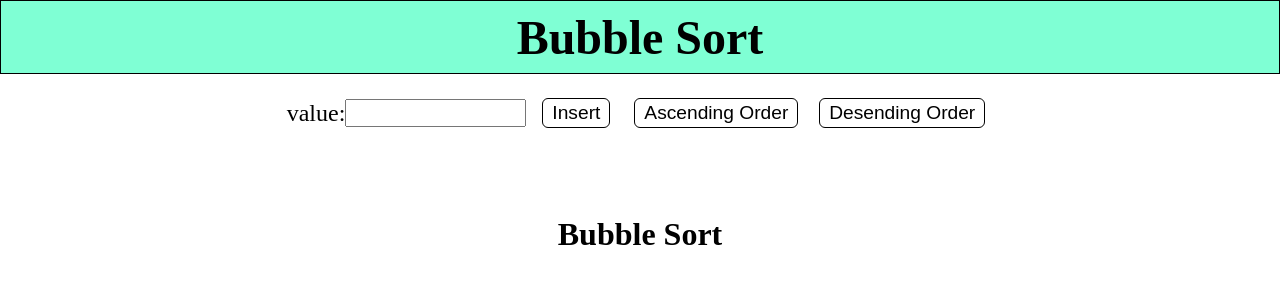
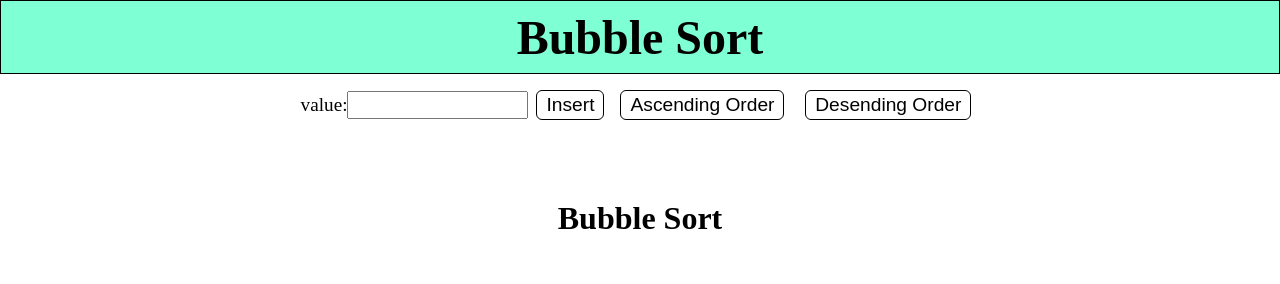
Before and after one commit to reniguntadeepak/DataVisualizer.github.in, a plain HTML site: page bubblesort/bubblesort.html in a window 1280 px wide. Drawn offline with Linux system fonts and the light colour scheme.

Commit message:
Update bubblesort.css

```diff
--- a/bubblesort/bubblesort.css
+++ b/bubblesort/bubblesort.css
@@ -74,7 +74,7 @@
     border: 2px solid #ffffff;
     border-radius: 6px;
     border: 1px solid black;
-    margin: 2vh;
+    margin: 1vh;
     padding: 3px 9px;
     font-size: 1.2rem;
   }
@@ -126,5 +126,5 @@
     height: 3vh;
   }
   .v p{
-    font-size: 1.5rem;
+    font-size: 1.2rem;
   }
```
